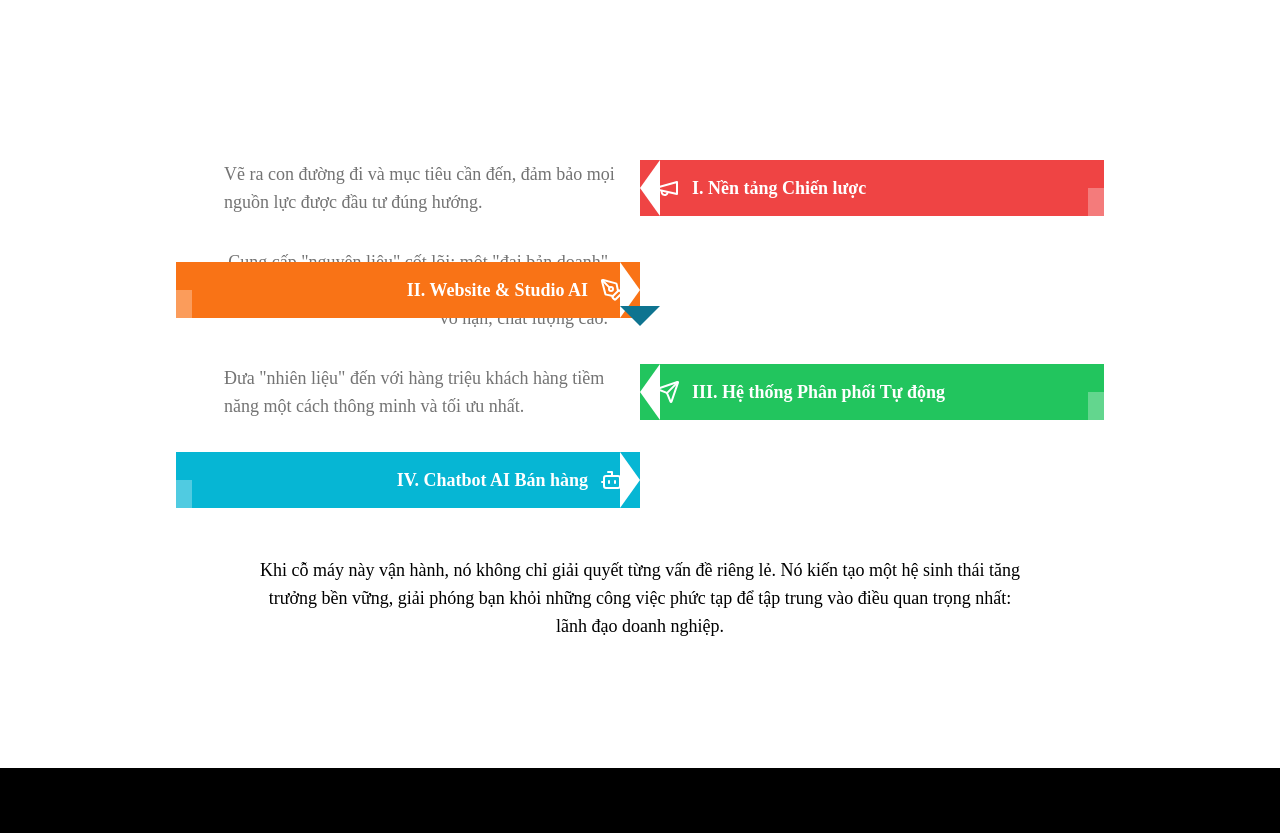
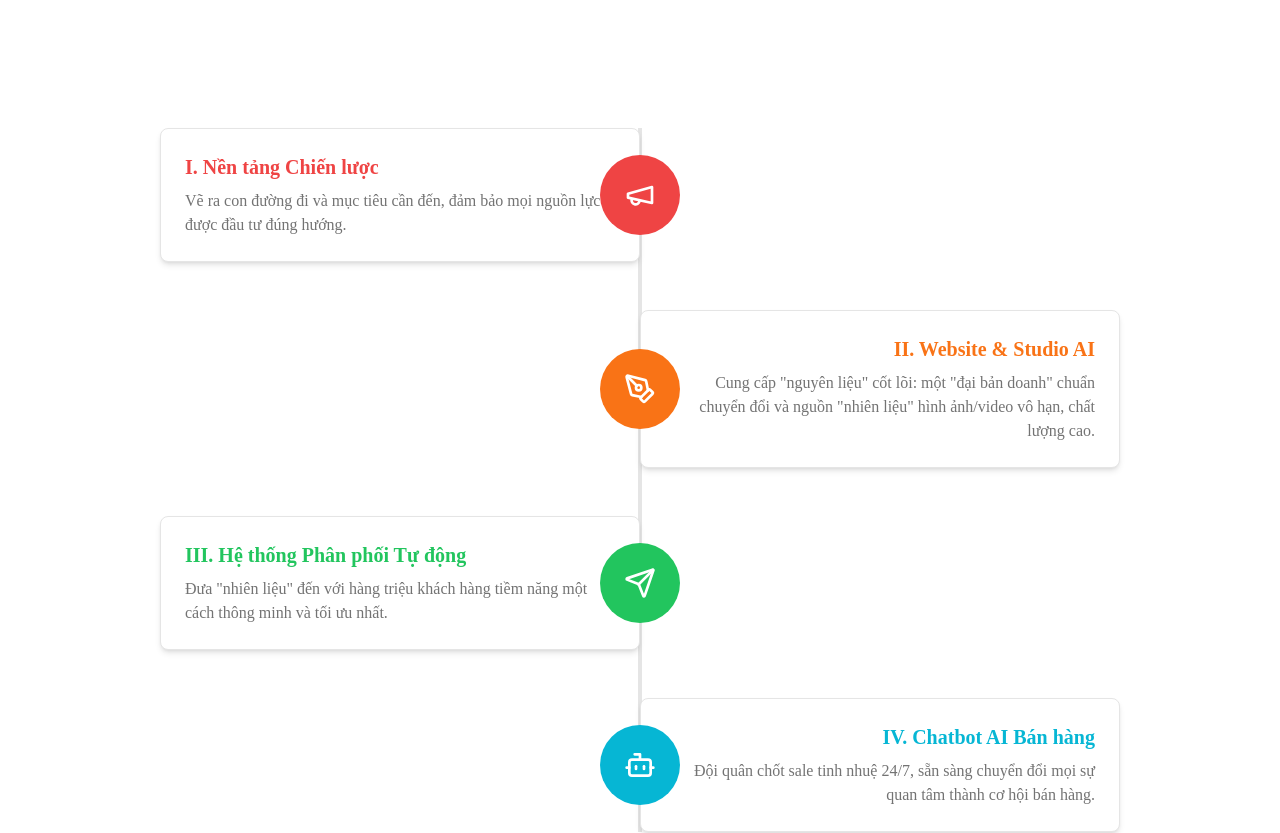
Before and after one commit to jb007-gg/igen-backend, a Next.js app: page /giai-phap in a window 1280 px wide. Shown: the part 800-1633 px from the top of the page. Built offline with nearby package versions, Linux system fonts and the light colour scheme.

Commit message:
it's not nearly the same design like the image , try to fix it

```diff
--- a/src/app/giai-phap/page.tsx
+++ b/src/app/giai-phap/page.tsx
@@ -9,25 +9,25 @@ import Image from 'next/image';
 
 const timelineSteps = [
   {
-    icon: <Megaphone className="h-6 w-6" />,
+    icon: <Megaphone className="h-8 w-8 text-white" />,
     title: 'I. Nền tảng Chiến lược',
     description: 'Vẽ ra con đường đi và mục tiêu cần đến, đảm bảo mọi nguồn lực được đầu tư đúng hướng.',
     color: 'bg-red-500',
   },
   {
-    icon: <PenTool className="h-6 w-6" />,
+    icon: <PenTool className="h-8 w-8 text-white" />,
     title: 'II. Website & Studio AI',
     description: 'Cung cấp "nguyên liệu" cốt lõi: một "đại bản doanh" chuẩn chuyển đổi và nguồn "nhiên liệu" hình ảnh/video vô hạn, chất lượng cao.',
     color: 'bg-orange-500',
   },
   {
-    icon: <Send className="h-6 w-6" />,
+    icon: <Send className="h-8 w-8 text-white" />,
     title: 'III. Hệ thống Phân phối Tự động',
     description: 'Đưa "nhiên liệu" đến với hàng triệu khách hàng tiềm năng một cách thông minh và tối ưu nhất.',
     color: 'bg-green-500',
   },
   {
-    icon: <Bot className="h-6 w-6" />,
+    icon: <Bot className="h-8 w-8 text-white" />,
     title: 'IV. Chatbot AI Bán hàng',
     description: 'Đội quân chốt sale tinh nhuệ 24/7, sẵn sàng chuyển đổi mọi sự quan tâm thành cơ hội bán hàng.',
     color: 'bg-cyan-500',
@@ -64,60 +64,32 @@ export default function SolutionsPage() {
 
         <section id="workflow" className="w-full py-12 md:py-24 lg:py-32">
           <div className="container mx-auto px-4 md:px-6">
-            <div className="relative w-full max-w-4xl mx-auto">
+            <div className="relative max-w-5xl mx-auto">
+              {/* Vertical Line */}
+              <div className="absolute left-1/2 top-0 h-full w-1 bg-border -translate-x-1/2"></div>
+
               {timelineSteps.map((step, index) => {
                 const isOdd = index % 2 !== 0;
                 return (
-                  <div key={index} className="relative flex items-center w-full my-6 md:my-8">
-                    {/* Description Content */}
-                    <div className={cn(
-                      'w-1/2 flex',
-                      isOdd ? 'justify-end pr-8' : 'justify-start pl-8'
-                    )}>
-                      {!isOdd && (
-                        <div className="text-left">
-                          <p className="text-muted-foreground md:text-lg">{step.description}</p>
+                  <div key={index} className={cn("relative mb-12 flex w-full items-center", isOdd ? "justify-end" : "justify-start")}>
+                    <div className={cn("w-1/2", isOdd ? "pr-8" : "pl-8")}>
+                        <div className={cn(
+                            "p-6 rounded-lg shadow-md bg-card border",
+                             isOdd ? "text-right" : "text-left"
+                        )}>
+                            <h3 className={cn("font-bold text-xl mb-2", step.color.replace('bg-', 'text-'))}>{step.title}</h3>
+                            <p className="text-muted-foreground">{step.description}</p>
                         </div>
-                      )}
-                      {isOdd && (
-                         <div className="text-right">
-                           <p className="text-muted-foreground md:text-lg">{step.description}</p>
-                         </div>
-                      )}
                     </div>
 
-                    {/* Timeline Step Element */}
-                    <div className={cn(
-                      'absolute top-1/2 -translate-y-1/2 z-10 w-1/2 flex items-center text-white',
-                       isOdd ? 'left-0 flex-row-reverse' : 'right-0'
-                    )}>
-                      <div className={cn('relative h-14 w-full flex items-center px-4', step.color)}>
-                          <div className={cn(
-                            "absolute top-0 h-full w-4",
-                            isOdd ? "right-full" : "left-full"
-                          )}>
-                             <div className={cn("h-1/2 w-full", step.color)}></div>
-                             <div className={cn("h-1/2 w-full", step.color, "opacity-70")}></div>
-                          </div>
-                          <div className={cn(
-                            "absolute top-0 h-0 w-0 border-t-[28px] border-b-[28px] border-t-transparent border-b-transparent",
-                             isOdd ? "right-0 border-l-[20px]" : "left-0 border-r-[20px]",
-                             isOdd ? "border-l-background" : "border-r-background"
-                          )}></div>
-                         <div className={cn("flex items-center gap-3 w-full", isOdd ? 'flex-row-reverse' : '')}>
-                           {step.icon}
-                           <h3 className="font-bold text-base md:text-lg whitespace-nowrap">{step.title}</h3>
-                         </div>
-                      </div>
+                    {/* Central Node */}
+                    <div className={cn("absolute top-1/2 left-1/2 -translate-y-1/2 -translate-x-1/2 flex items-center justify-center w-20 h-20 rounded-full", step.color)}>
+                      {step.icon}
                     </div>
+
                   </div>
                 );
               })}
-               {/* Final connecting piece */}
-                <div className="absolute top-1/2 -translate-y-[28px] left-1/2 -translate-x-1/2 h-0 w-0 z-20
-                  border-l-[20px] border-r-[20px] border-l-transparent border-r-transparent
-                  border-t-[20px] border-t-cyan-700
-                "></div>
             </div>
              <p className="mt-12 text-center text-lg text-foreground max-w-3xl mx-auto">
               Khi cỗ máy này vận hành, nó không chỉ giải quyết từng vấn đề riêng lẻ. Nó kiến tạo một hệ sinh thái tăng trưởng bền vững, giải phóng bạn khỏi những công việc phức tạp để tập trung vào điều quan trọng nhất: lãnh đạo doanh nghiệp.
--- a/tailwind.config.ts
+++ b/tailwind.config.ts
@@ -6,6 +6,12 @@ export default {
     './src/pages/**/*.{js,ts,jsx,tsx,mdx}',
     './src/components/**/*.{js,ts,jsx,tsx,mdx}',
     './src/app/**/*.{js,ts,jsx,tsx,mdx}',
+  ],
+  safelist: [
+    'text-red-500',
+    'text-orange-500',
+    'text-green-500',
+    'text-cyan-500',
   ],
   theme: {
     extend: {
```
